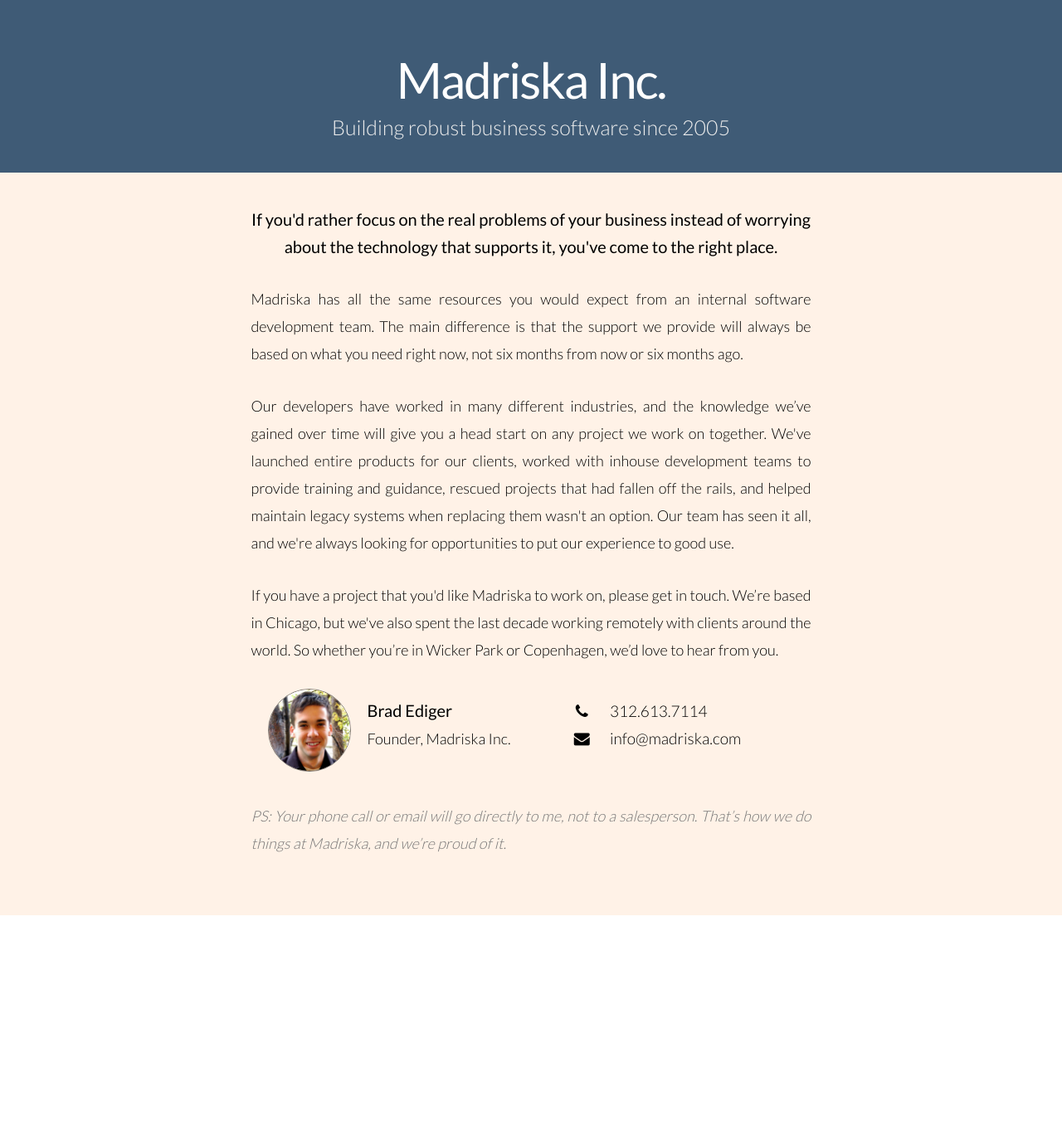
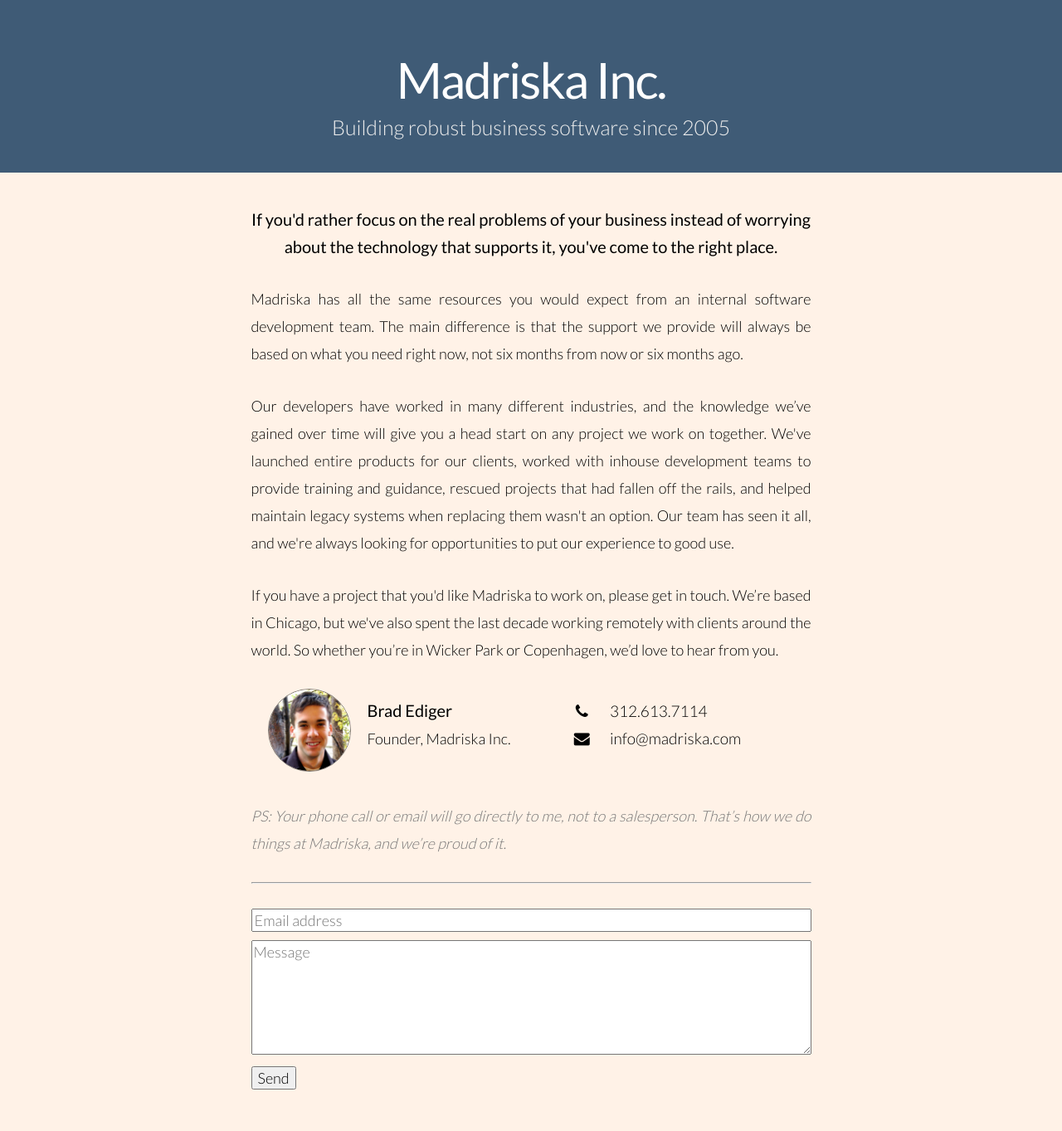
Before and after one commit to madriska/madriska.github.com, a Jekyll site: the page built from index.html, in a window 1280 px wide. Shown: the whole page at 83% size. Built offline with Jekyll 4.4.1, drawn with Linux system fonts in a browser that asks for light colours; nearby versions of some CDN libraries; before the commit the page ends 1103 px from its top, so only the background shows below that.

Commit message:
Add contact form to index

```diff
--- a/index.html
+++ b/index.html
@@ -68,6 +68,16 @@
 
       <p class="ps">PS: Your phone call or email will go directly to me, not to a salesperson. That’s how we do things at Madriska, and we’re proud of it.
       </p>
+
+      <hr style="margin-top: 0px; margin-bottom: 30px; color: #3f5b76;">
+
+      <form action="https://formspree.io/info@madriska.com" method="POST">
+        <input class="contact" type="email" name="_replyto" placeholder="Email address"
+          style="width: 100%">
+        <textarea class="contact" rows="6" name="message" placeholder="Message"
+          style="width: 100%;"></textarea>
+        <input class="contact" type="submit" value="Send">
+      </form>
     </div>
     </div>
   </div>
--- a/stylesheets/site.css
+++ b/stylesheets/site.css
@@ -1,5 +1,11 @@
 html {
   font-family: "Lato", sans-serif; }
+
+.contact {
+  font-size: 18px;
+  font-family: "Lato", sans-serif;
+  margin-bottom: 10px;
+}
 
 .orange {
   background-color: #3f5b76;
```
